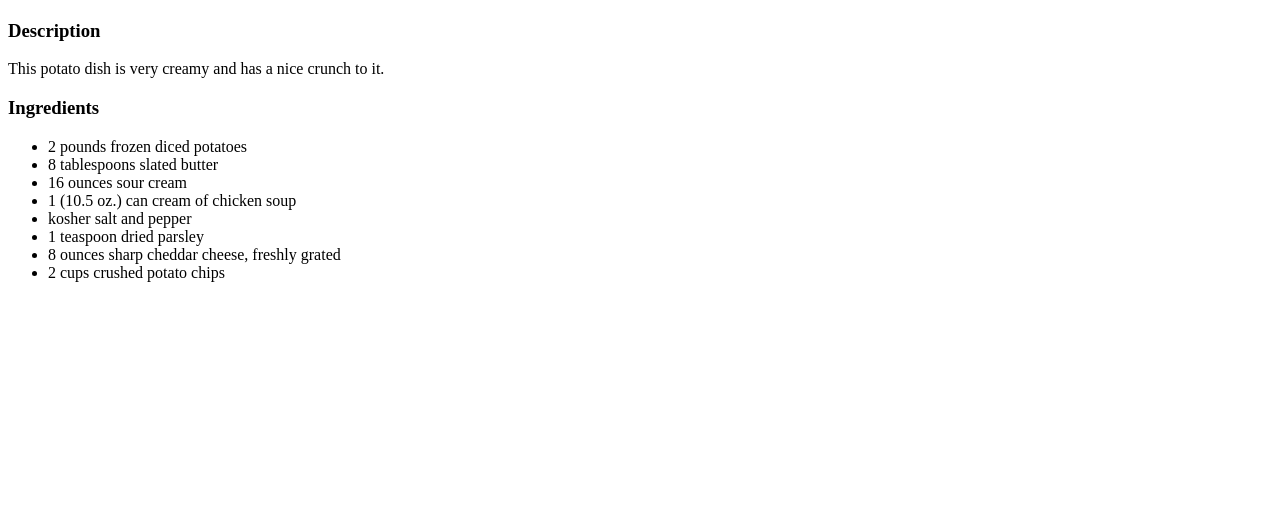
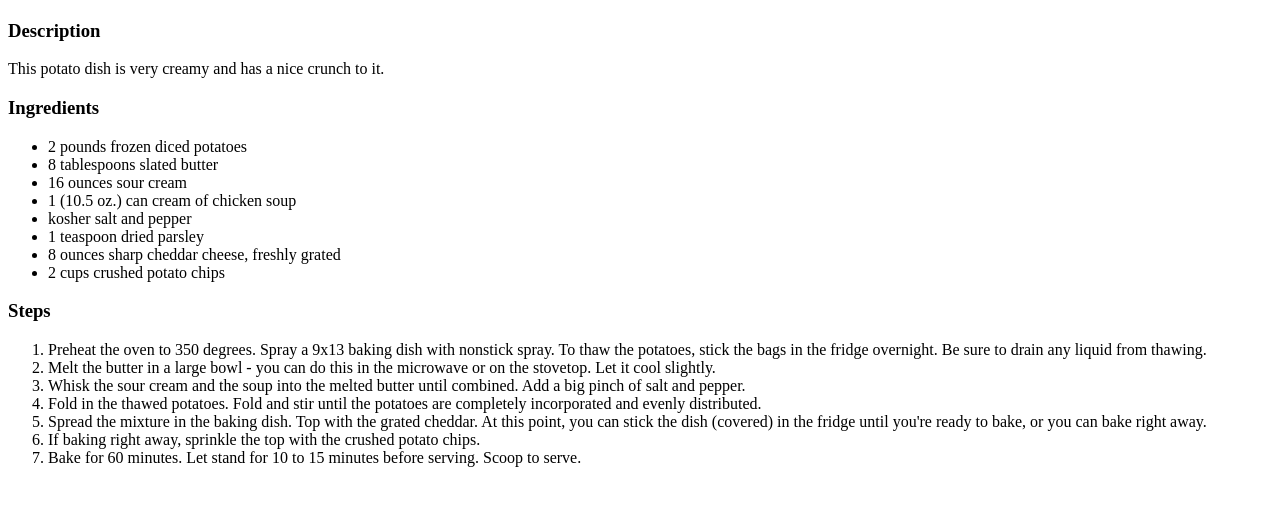
Before and after one commit to CarterWilliams2/odin-recipes, a plain HTML site: page recipes/cheesy-potatoes.html in a window 1280 px wide. Shown: the part 99-604 px from the top of the page. Drawn offline with Linux system fonts and the light colour scheme.

Commit message:
Add directions to cheesy potatoes

```diff
--- a/recipes/cheesy-potatoes.html
+++ b/recipes/cheesy-potatoes.html
@@ -20,5 +20,21 @@
             <li>8 ounces sharp cheddar cheese, freshly grated</li>
             <li>2 cups crushed potato chips</li>
         </ul>
+        <h3>Steps</h3>
+        <ol>
+            <li>Preheat the oven to 350 degrees. Spray a 9x13 baking dish with nonstick spray.
+                To thaw the potatoes, stick the bags in the fridge overnight. Be sure to drain
+                any liquid from thawing.</li>
+            <li>Melt the butter in a large bowl - you can do this in the microwave or on the stovetop.
+                Let it cool slightly.</li>
+            <li>Whisk the sour cream and the soup into the melted butter until combined. Add a big pinch
+                of salt and pepper.</li>
+            <li>Fold in the thawed potatoes. Fold and stir until the potatoes are completely incorporated
+                and evenly distributed.</li>
+            <li>Spread the mixture in the baking dish. Top with the grated cheddar. At this point, you can
+                stick the dish (covered) in the fridge until you're ready to bake, or you can bake right away.</li>
+            <li>If baking right away, sprinkle the top with the crushed potato chips.</li>
+            <li>Bake for 60 minutes. Let stand for 10 to 15 minutes before serving. Scoop to serve.</li>
+        </ol>
     </body>
 </html>
```
